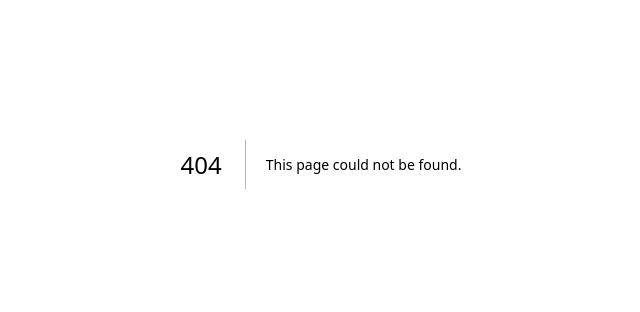
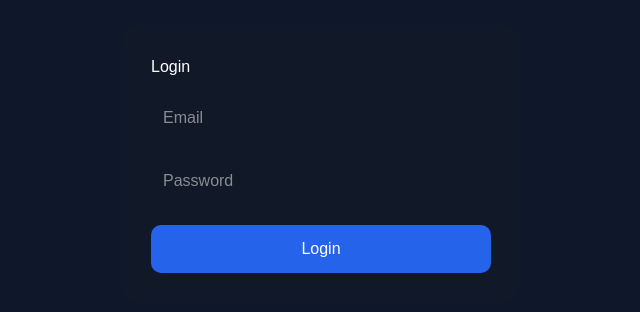
Before and after one commit to shojaeiabolfazil8-maker/vyralix, a Next.js app: page /login in a window 1280 px wide. Before the commit this address had no page. Shown: the part 236-548 px from the top of the page, without its empty margins (319-959 px from the left). Built offline with nearby package versions, Linux system fonts and the light colour scheme.

Commit message:
login popup

```diff
--- /dev/null
+++ b/app/login/page.tsx
@@ -0,0 +1,61 @@
+export default function LoginPage() {
+  return (
+    <main
+      style={{
+        minHeight: "100vh",
+        display: "flex",
+        justifyContent: "center",
+        alignItems: "center",
+        background: "#0f172a",
+        color: "white",
+      }}
+    >
+      <div
+        style={{
+          width: "400px",
+          padding: "30px",
+          borderRadius: "20px",
+          background: "#111827",
+        }}
+      >
+        <h1>Login</h1>
+
+        <input
+          type="email"
+          placeholder="Email"
+          style={{
+            width: "100%",
+            padding: "12px",
+            marginTop: "15px",
+            borderRadius: "10px",
+          }}
+        />
+
+        <input
+          type="password"
+          placeholder="Password"
+          style={{
+            width: "100%",
+            padding: "12px",
+            marginTop: "15px",
+            borderRadius: "10px",
+          }}
+        />
+
+        <button
+          style={{
+            width: "100%",
+            padding: "12px",
+            marginTop: "20px",
+            borderRadius: "10px",
+            background: "#2563eb",
+            color: "white",
+            border: "none",
+          }}
+        >
+          Login
+        </button>
+      </div>
+    </main>
+  );
+}
--- a/app/page.tsx
+++ b/app/page.tsx
@@ -8,6 +8,7 @@ export default function Home() {
   const [prompt, setPrompt] = useState("");
   const [videoUrl, setVideoUrl] = useState("");
   const [imageFile, setImageFile] = useState<File | null>(null);
+  const [showLogin, setShowLogin] = useState(false);
   return (
     <main
       style={{
@@ -37,10 +38,12 @@ export default function Home() {
   <div style={{ display: "flex", gap: "20px" }}>
     <span>Gallery</span>
     <span>Pricing</span>
-    <span>Login</span>
+<span onClick={() => setShowLogin(true)}>
+  Login
+</span>
   </div>
 </div>
-      <h1 style={{ fontSize: "60px", marginBottom: "10px" }}>
+      <h1 style={{ fontSize: "80px", marginBottom: "10px" }}>
         Vyralix
       </h1>
 
@@ -66,7 +69,7 @@ export default function Home() {
     border: "1px solid #334155",
     borderRadius: "20px",
     background: "#111827",
-    width: "500px",
+    width: "900px",
     maxWidth: "95%"
   }}
 >
@@ -279,7 +282,61 @@ if (imageFile) {
 </div>
 
 </div>
+      {showLogin && (
+  <div
+    style={{
+      position: "fixed",
+      top: 0,
+      left: 0,
+      width: "100%",
+      height: "100%",
+      background: "rgba(0,0,0,0.7)",
+      display: "flex",
+      justifyContent: "center",
+      alignItems: "center",
+    }}
+  >
+    <div
+      style={{
+        background: "#111827",
+        padding: "30px",
+        borderRadius: "20px",
+        width: "600px",
+      }}
+    >
+      <h2>Login</h2>
 
+      <input
+        placeholder="Email"
+        style={{
+          width: "100%",
+          padding: "12px",
+          marginTop: "10px",
+        }}
+      />
+
+      <input
+        type="password"
+        placeholder="Password"
+        style={{
+          width: "100%",
+          padding: "12px",
+          marginTop: "10px",
+        }}
+      />
+
+      <button
+        style={{
+          width: "100%",
+          marginTop: "20px",
+          padding: "12px",
+        }}
+      >
+        Login
+      </button>
+    </div>
+  </div>
+)}
     </main>
   );
 }
```
